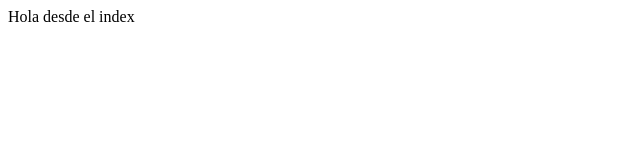
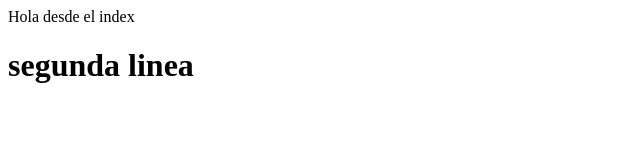
Before and after one commit to mono1389/animate, a plain HTML site: page index.html in a window 1280 px wide. Shown: the whole page, without its empty margins (0-640 px from the left). Drawn offline with Linux system fonts and the light colour scheme.

Commit message:
Creo segundo commit

```diff
--- a/index.html
+++ b/index.html
@@ -5,5 +5,6 @@
 
 <body>
 Hola desde el index
+<h1>segunda linea</h1>
 </body>
 </html>
```
